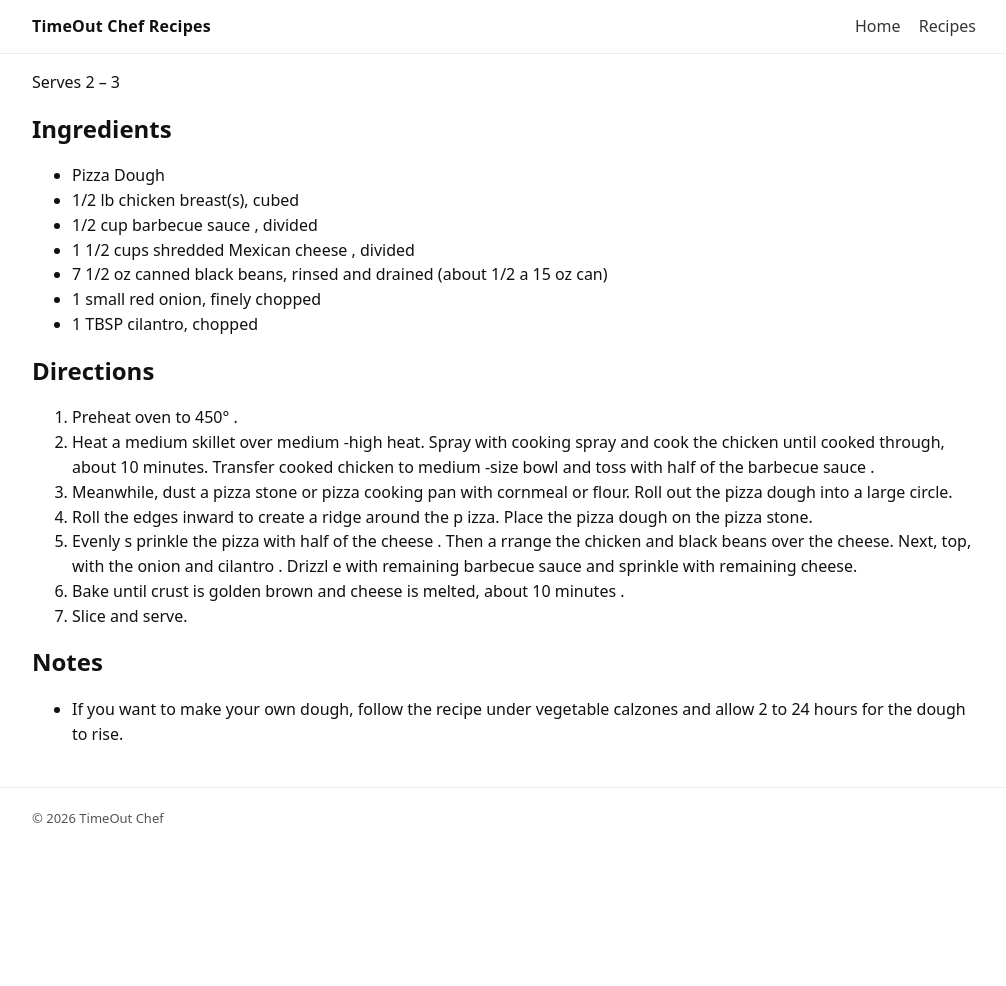
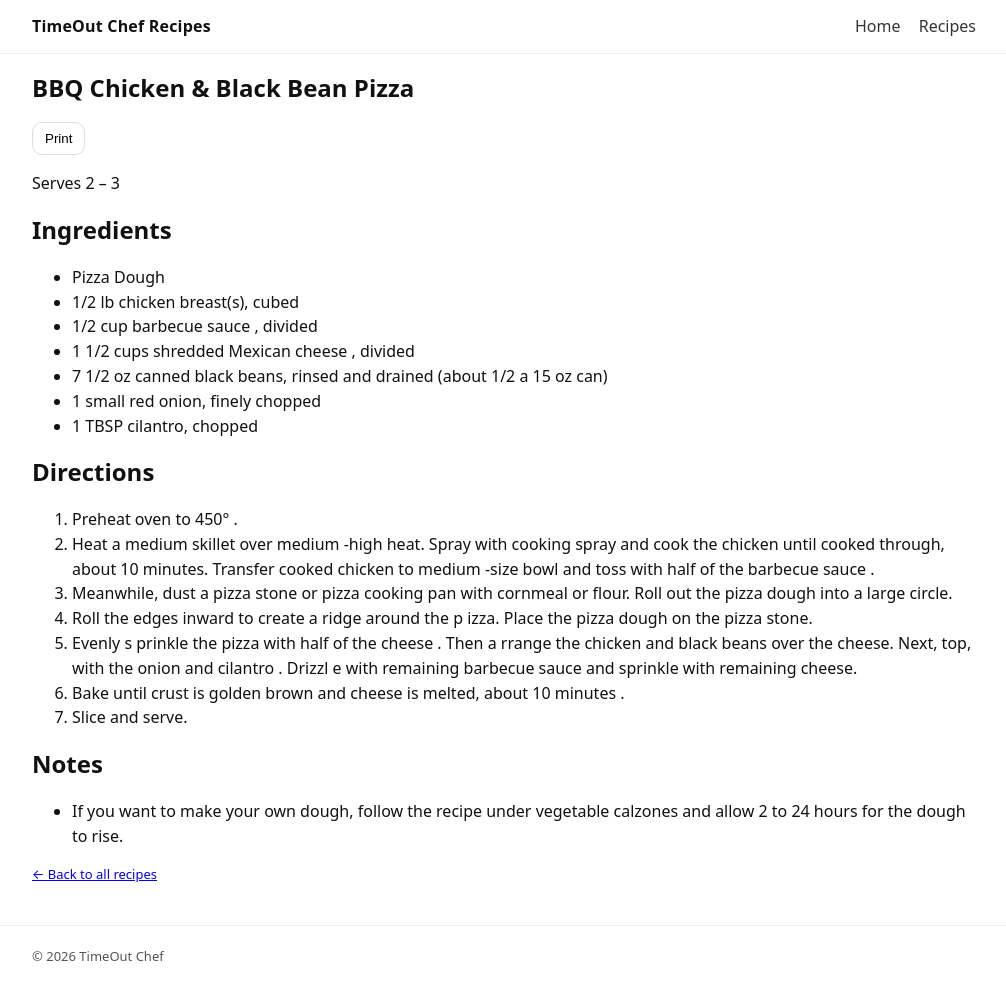
Before and after one commit to scottschrum79-design/timeoutchef.com, a Jekyll site: the page built from _recipes/bbq-chicken-black-bean-pizza.md, in a window 1280 px wide and 986 px high. Shown: the whole window, without its empty margins (136-1142 px from the left). Built offline with Jekyll 4.4.1, drawn with Linux system fonts in a browser that asks for light colours.

Commit message:
Update bbq-chicken-black-bean-pizza.md

```diff
--- a/_recipes/bbq-chicken-black-bean-pizza.md
+++ b/_recipes/bbq-chicken-black-bean-pizza.md
@@ -1,5 +1,8 @@
 ---
-layout: default
+layout: recipe
+categories:
+- chicken
+- pizza
 title: "BBQ Chicken & Black Bean Pizza"
 ---
 
```
